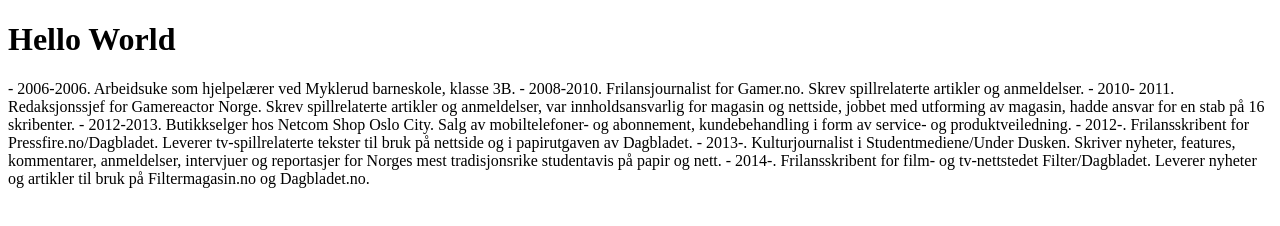
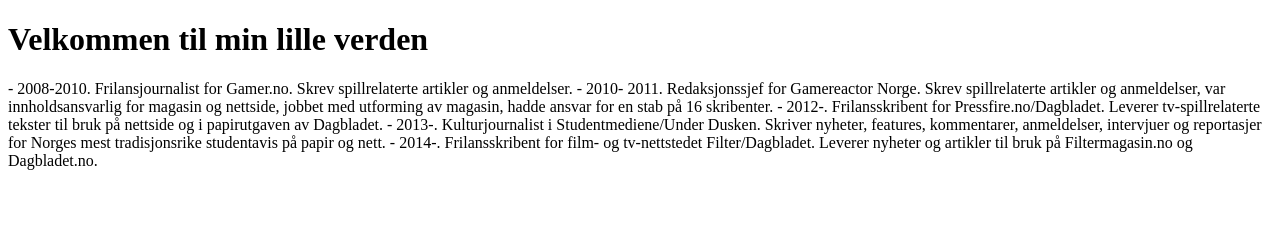
Before and after one commit to danielguanio/danielguanio.github.io, a plain HTML site: page index.html in a window 1280 px wide. Drawn offline with Linux system fonts and the light colour scheme.

Commit message:
oppdatering

```diff
--- a/index.html
+++ b/index.html
@@ -1,20 +1,18 @@
 <!DOCTYPE html>
 <html>
 <body>
-<h1>Hello World</h1>
-<p>-	2006-2006. Arbeidsuke som hjelpelærer ved Myklerud barneskole, klasse 3B.
+<h1>Velkommen til min lille verden</h1>
+<p>
 
 -	2008-2010. Frilansjournalist for Gamer.no. Skrev spillrelaterte artikler og anmeldelser.
 
 -	2010- 2011. Redaksjonssjef for Gamereactor Norge. Skrev spillrelaterte artikler og anmeldelser, var innholdsansvarlig for magasin og nettside, jobbet med utforming av magasin, hadde ansvar for en stab på 16 skribenter.
 
--	2012-2013. Butikkselger hos Netcom Shop Oslo City. Salg av mobiltelefoner- og abonnement, kundebehandling i form av service- og produktveiledning.
-
 -	2012-. Frilansskribent for Pressfire.no/Dagbladet. Leverer tv-spillrelaterte tekster til bruk på nettside og i papirutgaven av Dagbladet.
 
--     2013-. Kulturjournalist i Studentmediene/Under Dusken. Skriver nyheter, features, kommentarer, anmeldelser, intervjuer og reportasjer for Norges mest tradisjonsrike studentavis på papir og nett.
+- 2013-. Kulturjournalist i Studentmediene/Under Dusken. Skriver nyheter, features, kommentarer, anmeldelser, intervjuer og reportasjer for Norges mest tradisjonsrike studentavis på papir og nett.
 
--    2014-. Frilansskribent for film- og tv-nettstedet Filter/Dagbladet. Leverer nyheter og artikler til bruk på Filtermagasin.no og Dagbladet.no.
+- 2014-. Frilansskribent for film- og tv-nettstedet Filter/Dagbladet. Leverer nyheter og artikler til bruk på Filtermagasin.no og Dagbladet.no.
 
 </p>
 </body>
```
